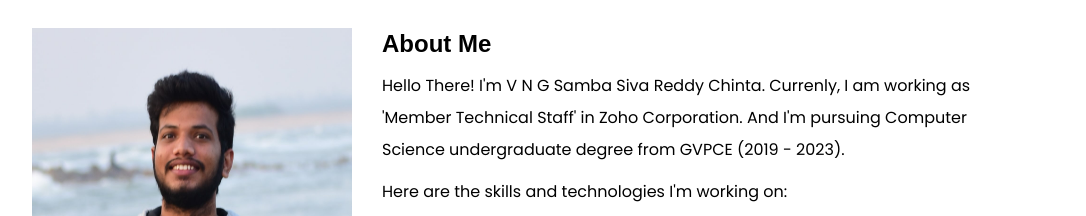
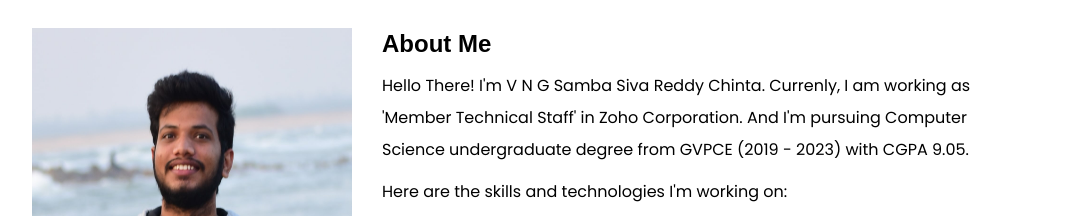
Before and after one commit to sambasivareddy-ch/sambasiva, a React (Create React App) app: page / in a window 1280 px wide. Shown: the part 514-730 px from the top of the page, without its empty margins (96-1182 px from the left). Built offline with nearby package versions, Linux system fonts and the light colour scheme.

Commit message:
Updated CGPA

```diff
--- a/src/components/About.js
+++ b/src/components/About.js
@@ -13,7 +13,7 @@ const About = () => {
                     Hello There! I'm V N G Samba Siva Reddy Chinta. Currenly, I
                     am working as 'Member Technical Staff' in Zoho Corporation.
                     And I'm pursuing Computer Science undergraduate degree from
-                    GVPCE (2019 - 2023).
+                    GVPCE (2019 - 2023) with CGPA 9.05.
                 </p>
                 <p className={styles["my-skills"]}>
                     Here are the skills and technologies I'm working on:
```
